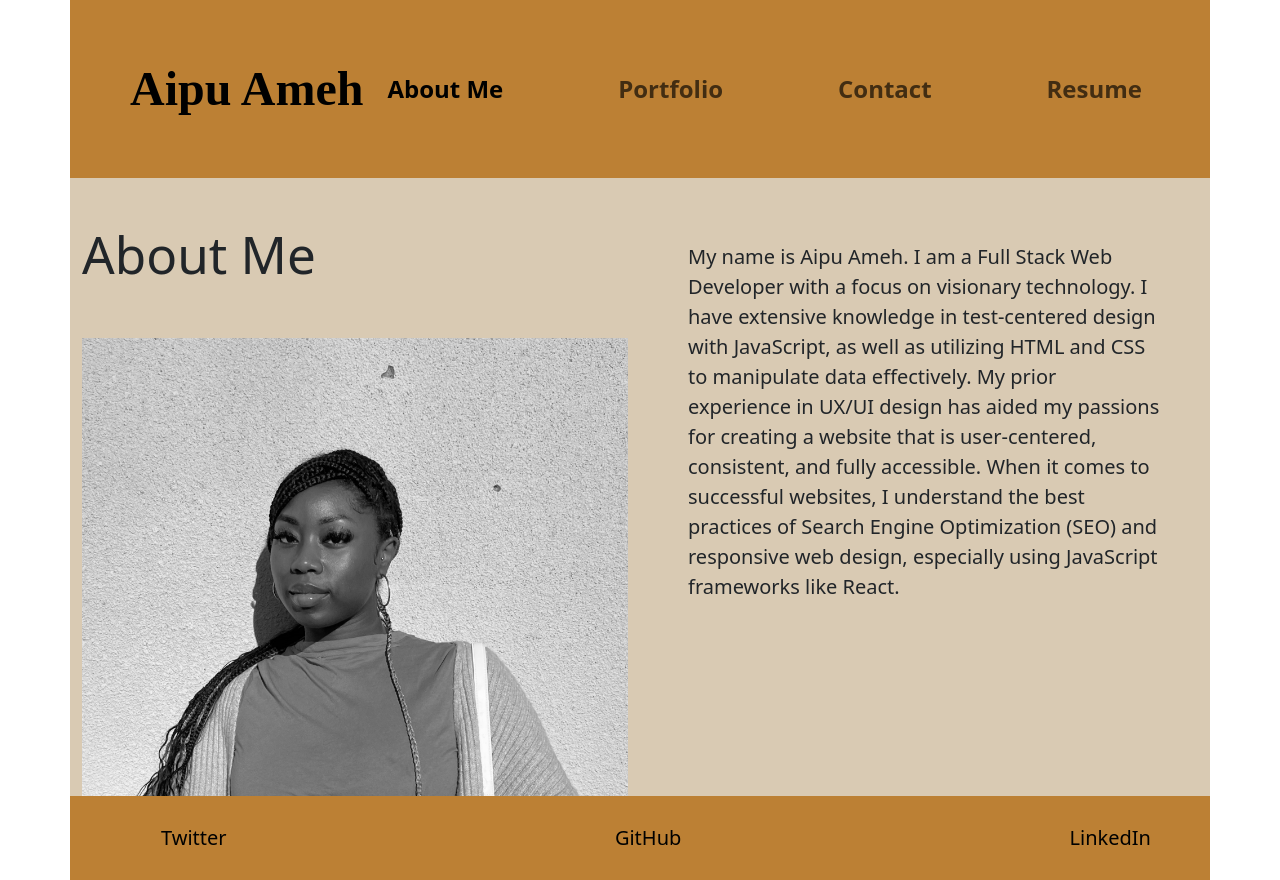
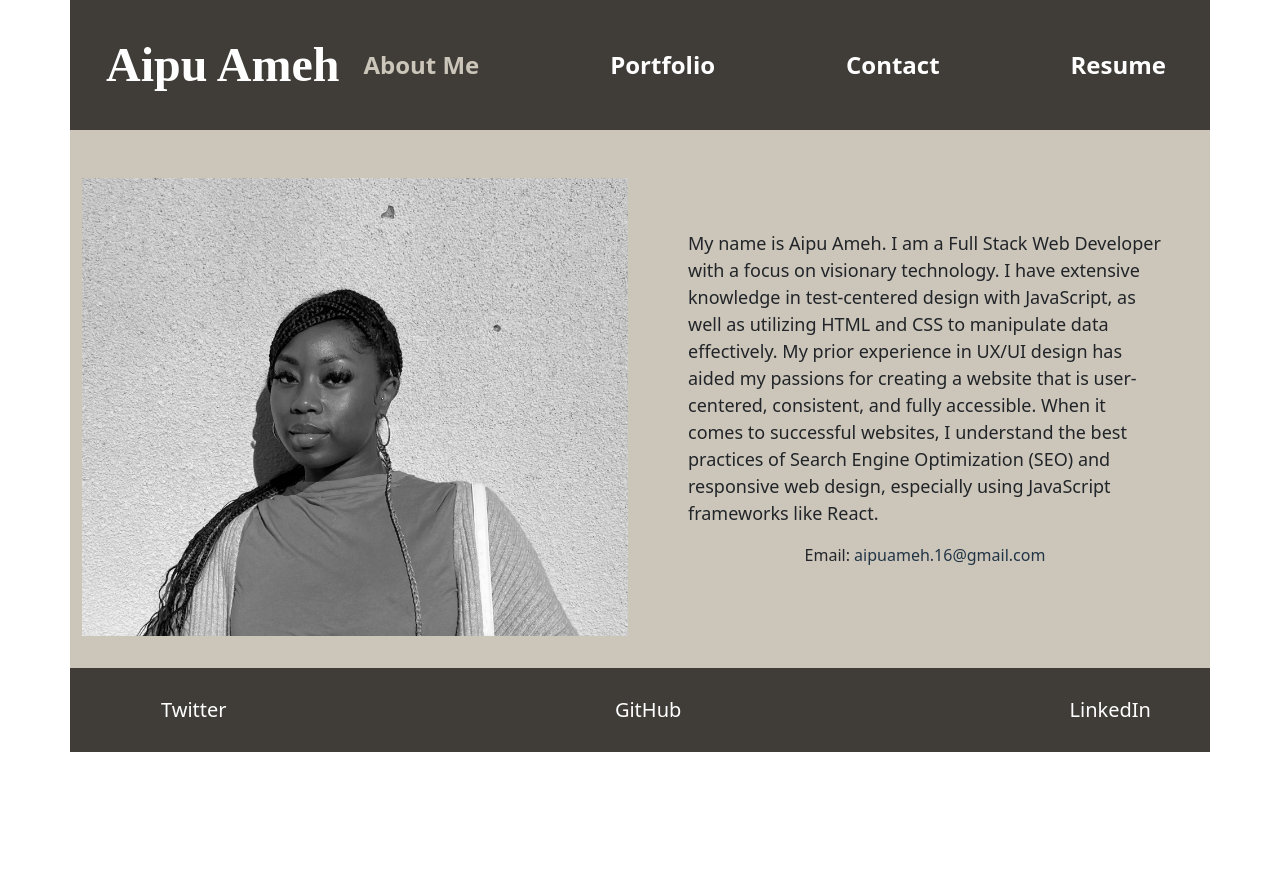
Before and after one commit to AipuAmeh/my-react-portfolio, a React (Vite) app: page / in a window 1280 px wide. After the commit the page ends 800 px from the top, so only its background shows below. Built offline with nearby package versions, Linux system fonts and the light colour scheme.

Commit message:
changed brand styling, working on styling

```diff
--- a/src/App.css
+++ b/src/App.css
@@ -2,7 +2,7 @@
   margin: 0 0;
   padding: 0 auto;
   text-align: center;
-  background-color: #D9CAB3;
+  background-color: #CCC5B9;
 
 }
 
--- a/src/components/Footer.jsx
+++ b/src/components/Footer.jsx
@@ -7,7 +7,7 @@ const style = {
         justifyContent: "space-between"
     },
     link: {
-        color: "black",
+        color: "white",
         textDecoration: "none",
         fontSize: '1.25em'
     }
@@ -15,7 +15,7 @@ const style = {
 
 export default function Footer() {
     return (
-        <footer className="social-sites" >
+        <footer className="social-sites " >
             <ul className='footer-list' style={style.list}>
                 <li>
                 <Link
--- a/src/components/Navigation.jsx
+++ b/src/components/Navigation.jsx
@@ -18,7 +18,7 @@ function Nav() {
   const currentPage = useLocation().pathname;
 
   return (
-    <nav className="navbar navbar-expand-lg p-5" style={styles.nav}>
+    <nav className="navbar navbar-expand-lg p-4" style={styles.nav}>
       <div className="container-fluid">
         <Link className="navbar-brand" style={styles.brand}>Aipu Ameh</Link>
         <button className="navbar-toggler" type="button" data-bs-toggle="collapse" data-bs-target="#navbarNavAltMarkup" aria-controls="navbarNavAltMarkup" aria-expanded="false" aria-label="Toggle navigation">
--- a/src/components/Project.jsx
+++ b/src/components/Project.jsx
@@ -16,16 +16,15 @@ const projectCards = projects.map((project, index) => {
           />
           <div className="card-body">
             <h5 className="card-title">{project.name}</h5>
+            <p>   <Link
+            to={project.deployedLink} id="deployed-link">
+              Deployed Site
+            </Link></p>
+          <p> <Link to={project.gitHub}
+            id="github-link">
+              Repository
+            </Link></p>
 
-            <Link
-            to={project.deployedLink} id="deployed-link">
-              View My Deployed Site!
-            </Link>
-          {'\n'}
-            <Link to={project.gitHub}
-            id="github-link">
-              View My Repository!
-            </Link>
           </div>
         </div>
 
--- /dev/null
+++ b/src/components/css/aboutme.css
@@ -0,0 +1,7 @@
+.links {
+    color: #213547;
+}
+
+a:hover {
+    color: #E04E15;
+}
--- a/src/components/css/index.css
+++ b/src/components/css/index.css
@@ -1,11 +1,20 @@
+.navbar-nav .nav-link.active{
+    color: #CCC5B9;
+}
 
 .navbar {
-    background-color: #BC8034;
+    background-color: #403D39;
+    color: white;
 }
 
 .navbar-brand {
     font-weight: 850;
     font-size: 3em;
+    color: white;
+}
+
+.navbar-brand:hover {
+    color: #CCC5B9;
 }
 
 .nav-item {
@@ -13,34 +22,46 @@
     font-size: 1.5em;
 }
 
-.nav-item:hover{
-    background-color: #D9CAB3;
+.nav-link {
+    color: white;
+}
+.nav-link:hover{
+    color: #CCC5B9;
 }
 
 .content {
-    font-size: 20px;
+    font-size: 18px;
+    padding-top: 2em;
 }
 
 footer {
-    background-color: #BC8034;
+    background-color: #403D39;
+    color: white;
 }
 
 .social-sites {
     border: solid;
-    border-color: #BC8034;
+    border-color: #403D39;
     padding: 1.5em;
+
 }
 
 .footer-list {
     margin: auto 2em;
+    color: white;
 }
 
 .card {
-    background-color:#D9CAB3;
+    background-color:#403D39;
     width: auto;
     flex-wrap: wrap;
     border: solid #8C7A6B;
 }
+
+.card-body {
+    color: white;
+}
+
 
 .portfolio-section {
     display: flex;
@@ -92,14 +113,14 @@ footer {
 }
 
 #deployed-link, #github-link {
-    color: black;
+    color: white;
     text-decoration: none;
 }
 
 #deployed-link:hover {
-    color: #BC8034;
+    color: #CCC5B9;
 }
 
 #github-link:hover {
-    color: #BC8034;
+    color: #CCC5B9;
 }
--- a/src/pages/AboutMe.jsx
+++ b/src/pages/AboutMe.jsx
@@ -1,21 +1,19 @@
 import Container from 'react-bootstrap/Container';
 import Row from 'react-bootstrap/Row';
 import Col from 'react-bootstrap/Col';
+// import Link from 'react-router-dom';
 
+import '../components/css/aboutme.css'
 
 const styles = {
   headshot: {
     maxWidth: "100%",
-    paddingTop: '3em'
+    paddingBottom: "2em"
   },
 title: {
   display: 'flex',
   justifyContent: 'flex-start'
-},
-bio: {
-  position: 'relative'
 }
-
 };
 
 export default function AboutMeCard() {
@@ -23,7 +21,7 @@ export default function AboutMeCard() {
     <Container>
       <Row >
       <Col className="about-me-section mt-5" style={styles.content} lg={6}>
-      <h1 style={styles.title}>About Me</h1>
+      {/* <h1 style={styles.title}>Who Am I...</h1> */}
 
       <img
         src="images/portfoliophoto.jpg"
@@ -45,10 +43,10 @@ export default function AboutMeCard() {
           Optimization (SEO) and responsive web design, especially using
           JavaScript frameworks like React.
         </p>
+       <p>Email:
+     <a className="links" href="mailto:aipuameh.16@gmail.com"> aipuameh.16@gmail.com</a></p>
       </Col>
       </Row>
-
-
     </Container>
 
   );
--- a/src/projects.js
+++ b/src/projects.js
@@ -4,7 +4,8 @@ const projects = [
         imageSrc: '/images/bookipedia.png',
         deployedLink: 'https://obelisk477.github.io/bookipedia/',
         gitHub: 'https://github.com/obelisk477/bookipedia',
-        altText: 'bookipedia homepage'
+        altText: 'bookipedia homepage',
+        description: ''
     },
     {
         name: 'Hype-Hub',
```
